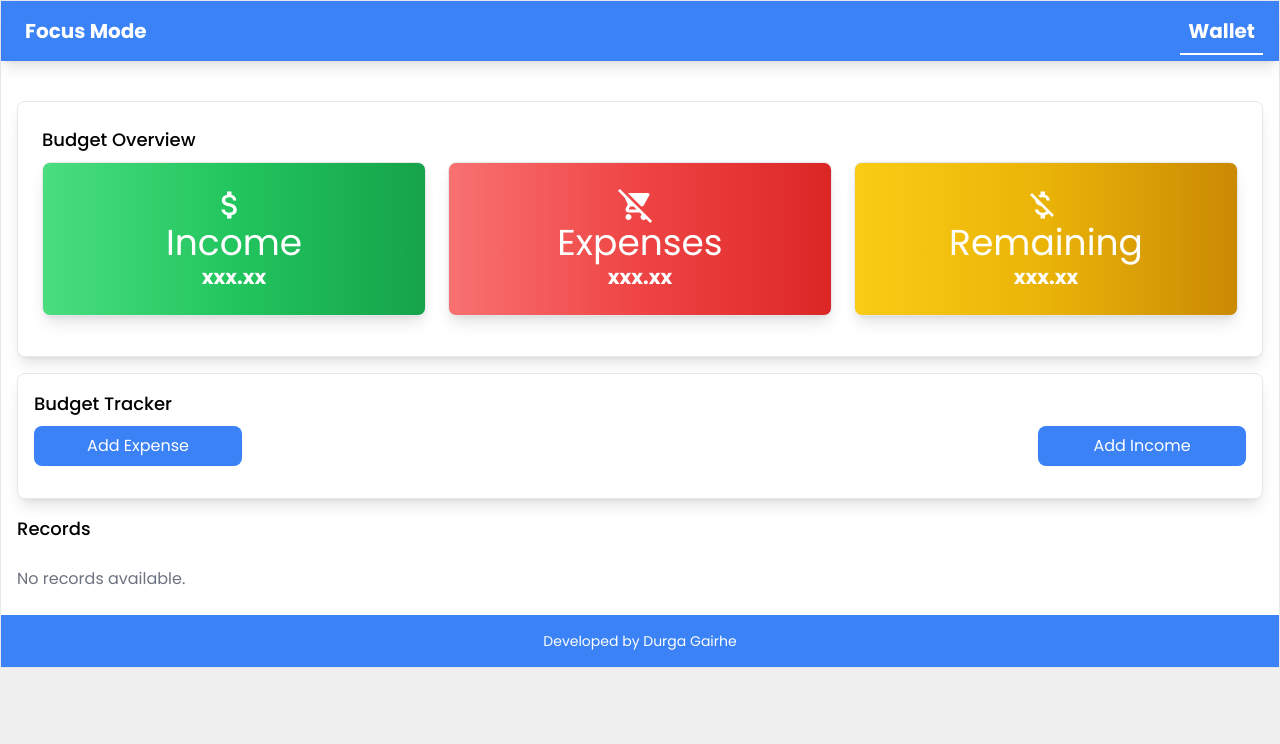
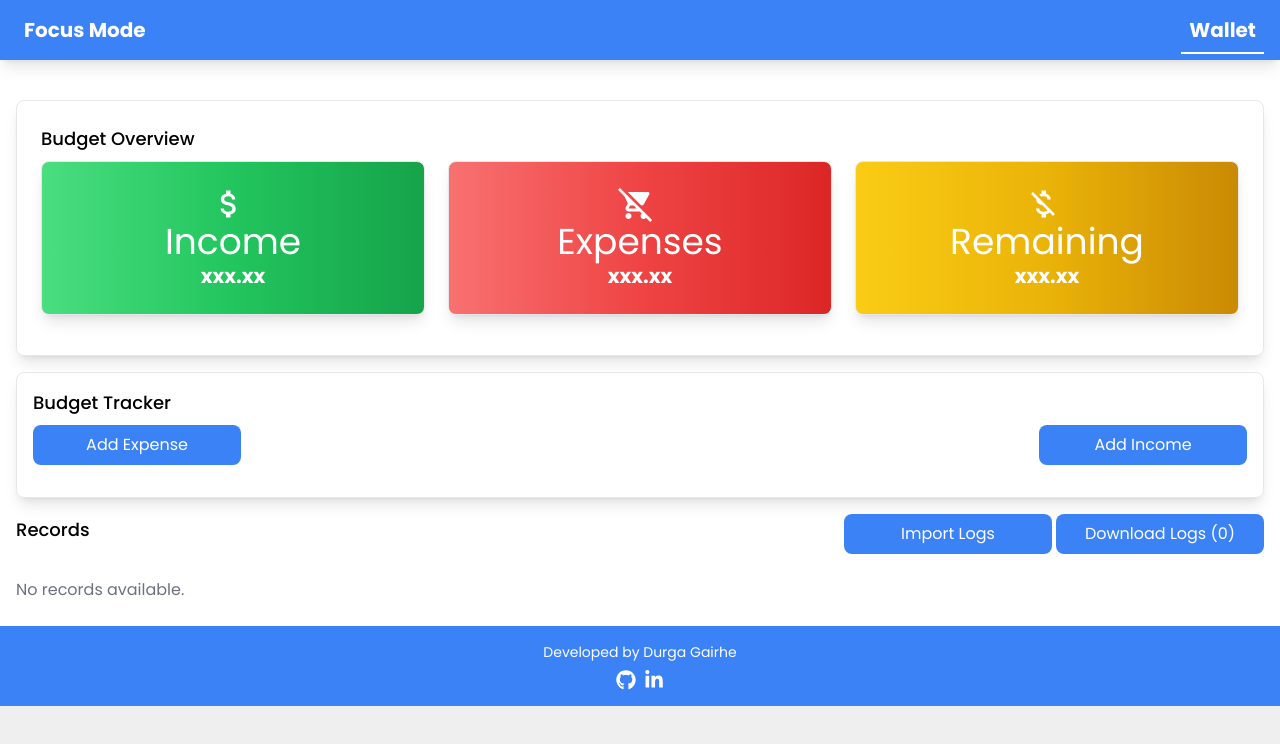
Before and after one commit to dpgaire/focus-mode, a Next.js app: page /wallet in a window 1280 px wide. Shown: the top 744 px of the page. Built offline with nearby package versions, Linux system fonts and the light colour scheme.

Commit message:
reusable component for download and upload logs

```diff
--- /dev/null
+++ b/src/components/common/DownloadUploadLog.jsx
@@ -0,0 +1,69 @@
+import React from "react";
+import HeaderTitle from "./HeaderTitle";
+import Button from "./Button";
+
+const DownloadUploadLog = ({ records, setRecords, logName }) => {
+  const handleDownload = () => {
+    const data = JSON.stringify(records, null, 2);
+    const blob = new Blob([data], { type: "application/json" });
+    const url = URL.createObjectURL(blob);
+    const currentDate = new Date().toISOString().split("T")[0];
+    const link = document.createElement("a");
+    link.href = url;
+    link.download = `${logName}${currentDate}.json`;
+    link.click();
+    URL.revokeObjectURL(url);
+  };
+
+  const handleImportLogs = () => {
+    const fileInput = document.createElement("input");
+    fileInput.type = "file";
+    fileInput.accept = "application/json";
+    fileInput.onchange = async (event) => {
+      const file = event.target.files[0];
+      if (file) {
+        try {
+          const text = await file.text();
+          const importedRecords = JSON.parse(text);
+          if (Array.isArray(importedRecords)) {
+            // Merge imported records with existing records
+            const mergedRecords = [...records, ...importedRecords];
+            // Remove duplicates (if records have a unique 'id')
+            const uniqueRecords = Array.from(
+              new Map(
+                mergedRecords.map((record) => [record.id, record])
+              ).values()
+            );
+            setRecords(uniqueRecords); // Call the update function to apply changes
+          } else {
+            throw new Error("Invalid file format");
+          }
+        } catch (error) {
+          console.error("Error importing records:", error);
+          alert("Failed to import records. Please check the file format.");
+        }
+      }
+    };
+    fileInput.click();
+  };
+
+  return (
+    <div className="flex flex-col md:flex-row justify-between items-start md:items-center flex-wrap gap-2 mb-2">
+      <HeaderTitle headerText="Records" />
+      <div className="flex-col lg:flex-row w-full lg:w-auto flex items-center justify-end flex-grow gap-1">
+        <Button
+          variant="primary"
+          innerText={`Import Logs`}
+          onClick={handleImportLogs}
+        />
+        <Button
+          variant="primary"
+          innerText={`Download Logs (${records.length})`}
+          onClick={handleDownload}
+        />
+      </div>
+    </div>
+  );
+};
+
+export default DownloadUploadLog;
--- a/src/components/common/index.js
+++ b/src/components/common/index.js
@@ -5,6 +5,7 @@ import TextInput from "./TextInput";
 import SelectField from "./SelectField";
 import Table from "./Table";
 import Modal from "./Modal";
+import DownloadUploadLog from "./DownloadUploadLog";
 
 export {
   Button,
@@ -14,4 +15,5 @@ export {
   SelectField,
   Table,
   Modal,
+  DownloadUploadLog,
 };
--- a/src/components/expenses/ExpenseRecords/index.js
+++ b/src/components/expenses/ExpenseRecords/index.js
@@ -1,10 +1,10 @@
 import React, { useState } from "react";
 
-import { HeaderTitle, Table } from "@/components/common";
+import { DownloadUploadLog, Table } from "@/components/common";
 import UpdateRecords from "./UpdateRecords";
 import DeleteRecord from "./DeleteRecord";
 
-const ExpenseRecords = ({ records, onEdit, onDelete }) => {
+const ExpenseRecords = ({ records, setRecords, onEdit, onDelete }) => {
   const [selectedExpense, setSelectedExpense] = useState(null);
   const [expenseToDelete, setExpenseToDelete] = useState(null);
 
@@ -17,7 +17,11 @@ const ExpenseRecords = ({ records, onEdit, onDelete }) => {
 
   return (
     <div className="mt-4">
-      <HeaderTitle headerText="Records" />
+      <DownloadUploadLog
+        records={records}
+        setRecords={setRecords}
+        logName="wallet_logs_"
+      />
       <Table
         columns={columns}
         rowList={records}
--- a/src/components/tasks/Records/index.jsx
+++ b/src/components/tasks/Records/index.jsx
@@ -1,4 +1,4 @@
-import { Button, HeaderTitle, Table } from "@/components/common";
+import { DownloadUploadLog, Table } from "@/components/common";
 import React, { useState } from "react";
 import TaskEditModal from "./TaskEditModal";
 import DeleteConfirmationModal from "./DeleteConfirmationModal";
@@ -11,48 +11,6 @@ const Records = ({ tasks, setTasks, updateTask, deleteTask }) => {
   const sortedTasks = tasks.sort(
     (a, b) => new Date(b.timestamp) - new Date(a.timestamp)
   );
-
-  const handleDownload = () => {
-    const data = JSON.stringify(sortedTasks, null, 2);
-    const blob = new Blob([data], { type: "application/json" });
-    const url = URL.createObjectURL(blob);
-    const currentDate = new Date().toISOString().split("T")[0];
-    const link = document.createElement("a");
-    link.href = url;
-    link.download = `task_logs_${currentDate}.json`;
-    link.click();
-    URL.revokeObjectURL(url);
-  };
-
-  const handleImportLogs = () => {
-    const fileInput = document.createElement("input");
-    fileInput.type = "file";
-    fileInput.accept = "application/json";
-    fileInput.onchange = async (event) => {
-      const file = event.target.files[0];
-      if (file) {
-        try {
-          const text = await file.text();
-          const importedTasks = JSON.parse(text);
-          if (Array.isArray(importedTasks)) {
-            // Merge imported tasks with existing tasks
-            const mergedTasks = [...tasks, ...importedTasks];
-            // Remove duplicates (if tasks have a unique 'id')
-            const uniqueTasks = Array.from(
-              new Map(mergedTasks.map((task) => [task.id, task])).values()
-            );
-            setTasks(uniqueTasks); // Call the update function to apply changes
-          } else {
-            throw new Error("Invalid file format");
-          }
-        } catch (error) {
-          console.error("Error importing tasks:", error);
-          alert("Failed to import tasks. Please check the file format.");
-        }
-      }
-    };
-    fileInput.click();
-  };
 
   const handleDeleteTask = () => {
     if (taskToDelete) {
@@ -72,29 +30,19 @@ const Records = ({ tasks, setTasks, updateTask, deleteTask }) => {
 
   return (
     <div className="my-2 p-2">
-      <div className="flex flex-col md:flex-row justify-between items-start md:items-center flex-wrap gap-2">
-        <HeaderTitle headerText="Records" />
-        <div className="flex-col lg:flex-row w-full lg:w-auto flex items-center justify-end flex-grow gap-1">
-          <Button
-            variant="primary"
-            innerText={`Import Logs`}
-            onClick={handleImportLogs}
+      <DownloadUploadLog
+        records={sortedTasks}
+        setRecords={setTasks}
+        logName="task_logs_"
       />
-          <Button
-            variant="primary"
-            innerText={`Download Logs (${tasks.length})`}
-            onClick={handleDownload}
-          />
-        </div>
-      </div>
-      <div className="mt-4">
+      {/* <div className="mt-4"> */}
       <Table
         columns={tasksColumn}
         rowList={filteredTasks}
         onEdit={setSelectedTask}
         onDelete={setTaskToDelete}
       />
-      </div>
+      {/* </div> */}
       {selectedTask && (
         <TaskEditModal
           task={selectedTask}
--- a/src/layout/Footer.jsx
+++ b/src/layout/Footer.jsx
@@ -1,9 +1,22 @@
+import Link from "next/link";
 import React from "react";
+import { FaGithub, FaLinkedinIn } from "react-icons/fa";
 
 const Footer = () => {
   return (
-    <div className="p-4 text-center text-sm bg-primary text-white">
-      Developed by Durga Gairhe
+    <div className="p-4 flex justify-center items-center flex-col gap-2 text-sm bg-primary text-white">
+      <span>Developed by Durga Gairhe</span>
+      <div className="flex items-center gap-2 text-xl">
+        <Link href={"https://github.com/dpgaire"} target="_blank">
+          <FaGithub />
+        </Link>
+        <Link
+          href={"https://www.linkedin.com/in/durga-gairhe/"}
+          target="_blank"
+        >
+          <FaLinkedinIn />
+        </Link>
+      </div>
     </div>
   );
 };
--- a/src/layout/index.js
+++ b/src/layout/index.js
@@ -4,7 +4,7 @@ import Footer from "./Footer";
 
 const Layout = ({ children }) => {
   return (
-    <div className="max-w-7xl mx-auto border bg-white">
+    <div className="max-w-7xl mx-auto bg-white">
       <Header />
       <div className="p-4 my-2 h-auto ">{children}</div>
       <Footer />
--- a/src/pages/wallet/index.js
+++ b/src/pages/wallet/index.js
@@ -62,6 +62,7 @@ const Index = () => {
       <AddExpense records={records} setRecords={setRecords} />
       <ExpenseRecords
         records={records}
+        setRecords={setRecords}
         onEdit={handleEdit}
         onDelete={handleDeleteExpense}
       />
```
Lines whose indentation alone changed are shown as unchanged.
